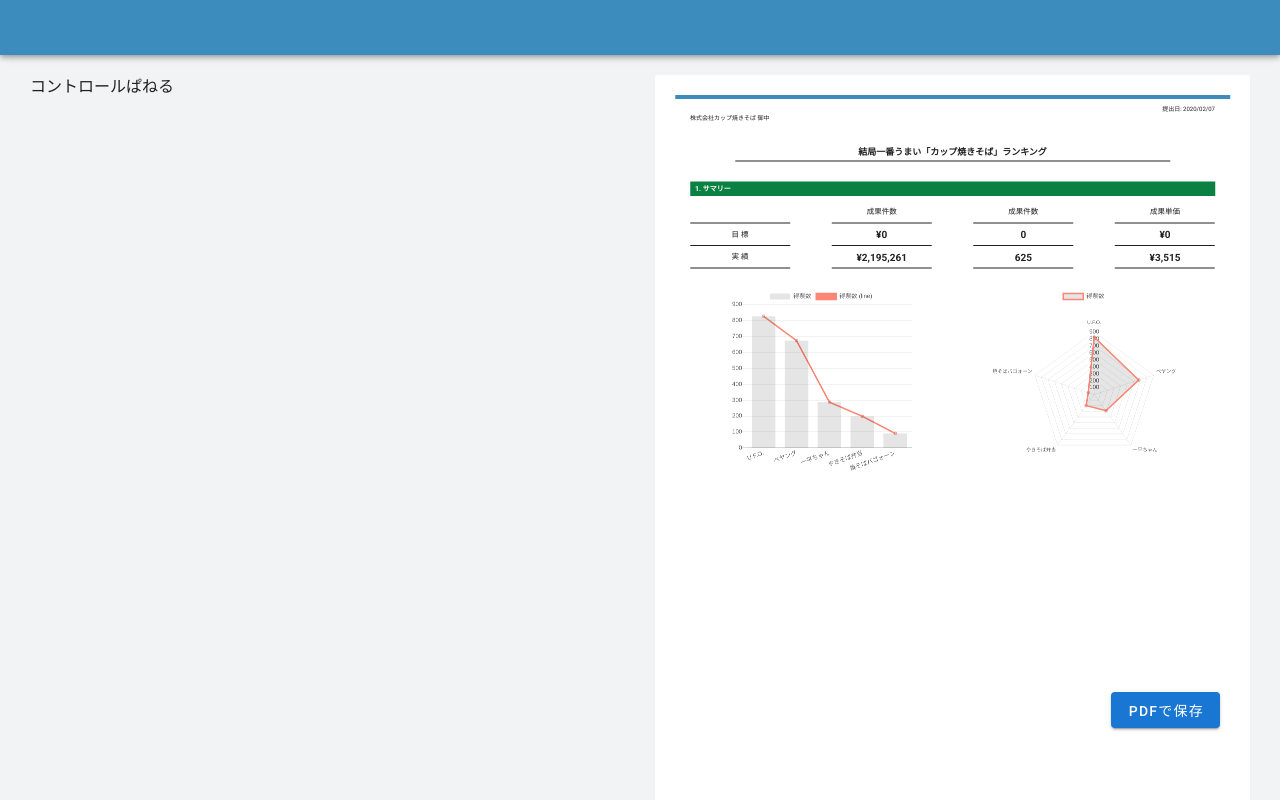
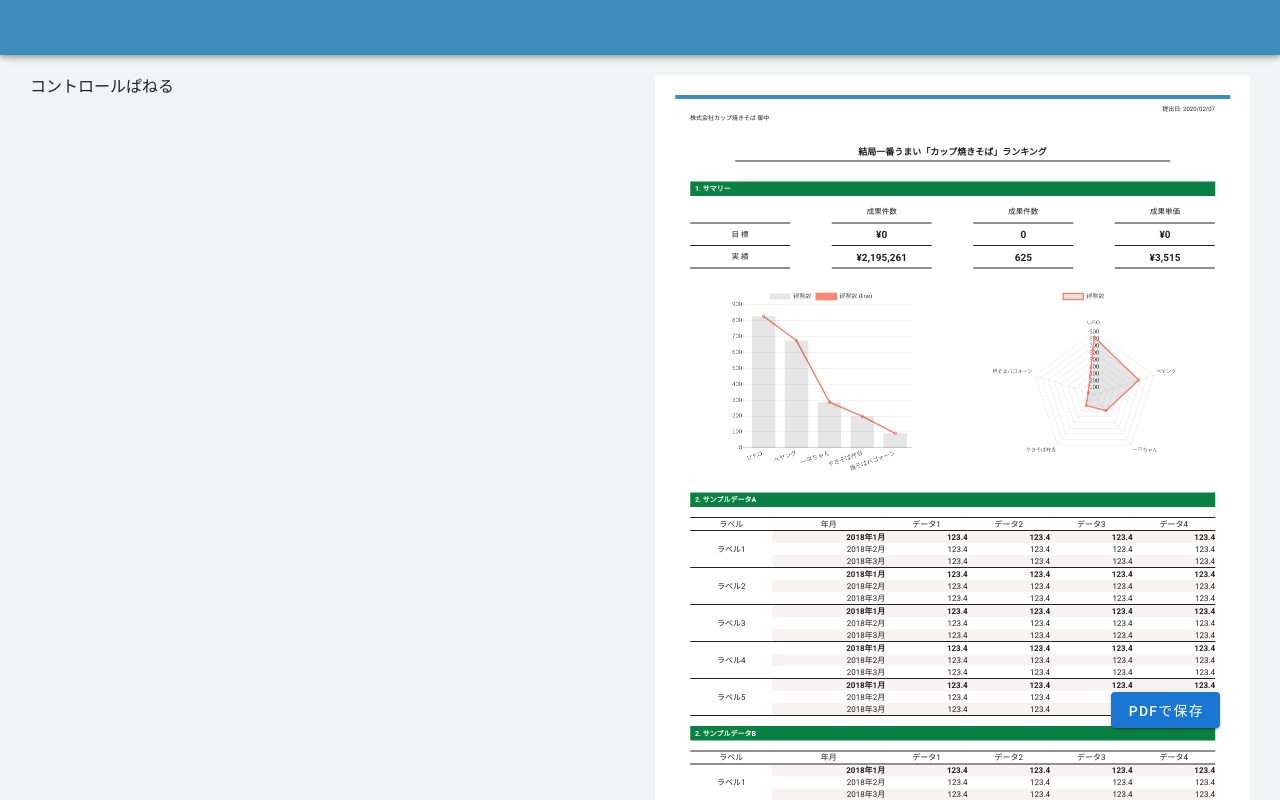
Before and after one commit to uenoryo/html2pdf, a Vue app: page / in a window 1280 px wide. Built offline with nearby package versions, Linux system fonts and the light colour scheme.

Commit message:
add sample table.

```diff
--- a/src/components/Sample.vue
+++ b/src/components/Sample.vue
@@ -48,6 +48,62 @@
                         <div class="report__graph">
                           <RadarChart :chartdata="radarChartData"/>
                         </div>
+                      </div>
+                    </section>
+
+                    <section>
+                      <h2 class="report__headingMiddle">2. サンプルデータA</h2>
+                      <div class="report__dataTables">
+                        <table cellspacing="0" cellpadding="0">
+                          <thead>
+                            <tr><th>ラベル</th><th>年月</th><th>データ1</th><th>データ2</th><th>データ3</th><th>データ4</th></tr>
+                          </thead>
+                          <tbody>
+                              <tr><th rowspan="3">ラベル1</th><td>2018年1月</td><td>123.4</td><td>123.4</td><td>123.4</td><td>123.4</td></tr>
+                              <tr>                           <td>2018年2月</td><td>123.4</td><td>123.4</td><td>123.4</td><td>123.4</td></tr>
+                              <tr>                           <td>2018年3月</td><td>123.4</td><td>123.4</td><td>123.4</td><td>123.4</td></tr>
+                              <tr><th rowspan="3">ラベル2</th><td>2018年1月</td><td>123.4</td><td>123.4</td><td>123.4</td><td>123.4</td></tr>
+                              <tr>                           <td>2018年2月</td><td>123.4</td><td>123.4</td><td>123.4</td><td>123.4</td></tr>
+                              <tr>                           <td>2018年3月</td><td>123.4</td><td>123.4</td><td>123.4</td><td>123.4</td></tr>
+                              <tr><th rowspan="3">ラベル3</th><td>2018年1月</td><td>123.4</td><td>123.4</td><td>123.4</td><td>123.4</td></tr>
+                              <tr>                           <td>2018年2月</td><td>123.4</td><td>123.4</td><td>123.4</td><td>123.4</td></tr>
+                              <tr>                           <td>2018年3月</td><td>123.4</td><td>123.4</td><td>123.4</td><td>123.4</td></tr>
+                              <tr><th rowspan="3">ラベル4</th><td>2018年1月</td><td>123.4</td><td>123.4</td><td>123.4</td><td>123.4</td></tr>
+                              <tr>                           <td>2018年2月</td><td>123.4</td><td>123.4</td><td>123.4</td><td>123.4</td></tr>
+                              <tr>                           <td>2018年3月</td><td>123.4</td><td>123.4</td><td>123.4</td><td>123.4</td></tr>
+                              <tr><th rowspan="3">ラベル5</th><td>2018年1月</td><td>123.4</td><td>123.4</td><td>123.4</td><td>123.4</td></tr>
+                              <tr>                           <td>2018年2月</td><td>123.4</td><td>123.4</td><td>123.4</td><td>123.4</td></tr>
+                              <tr>                           <td>2018年3月</td><td>123.4</td><td>123.4</td><td>123.4</td><td>123.4</td></tr>
+                          </tbody>
+                        </table>
+                      </div>
+                    </section>
+
+                    <section>
+                      <h2 class="report__headingMiddle">2. サンプルデータB</h2>
+                      <div class="report__dataTables">
+                        <table cellspacing="0" cellpadding="0">
+                          <thead>
+                            <tr><th>ラベル</th><th>年月</th><th>データ1</th><th>データ2</th><th>データ3</th><th>データ4</th></tr>
+                          </thead>
+                          <tbody>
+                              <tr><th rowspan="3">ラベル1</th><td>2018年1月</td><td>123.4</td><td>123.4</td><td>123.4</td><td>123.4</td></tr>
+                              <tr>                           <td>2018年2月</td><td>123.4</td><td>123.4</td><td>123.4</td><td>123.4</td></tr>
+                              <tr>                           <td>2018年3月</td><td>123.4</td><td>123.4</td><td>123.4</td><td>123.4</td></tr>
+                              <tr><th rowspan="3">ラベル2</th><td>2018年1月</td><td>123.4</td><td>123.4</td><td>123.4</td><td>123.4</td></tr>
+                              <tr>                           <td>2018年2月</td><td>123.4</td><td>123.4</td><td>123.4</td><td>123.4</td></tr>
+                              <tr>                           <td>2018年3月</td><td>123.4</td><td>123.4</td><td>123.4</td><td>123.4</td></tr>
+                              <tr><th rowspan="3">ラベル3</th><td>2018年1月</td><td>123.4</td><td>123.4</td><td>123.4</td><td>123.4</td></tr>
+                              <tr>                           <td>2018年2月</td><td>123.4</td><td>123.4</td><td>123.4</td><td>123.4</td></tr>
+                              <tr>                           <td>2018年3月</td><td>123.4</td><td>123.4</td><td>123.4</td><td>123.4</td></tr>
+                              <tr><th rowspan="3">ラベル4</th><td>2018年1月</td><td>123.4</td><td>123.4</td><td>123.4</td><td>123.4</td></tr>
+                              <tr>                           <td>2018年2月</td><td>123.4</td><td>123.4</td><td>123.4</td><td>123.4</td></tr>
+                              <tr>                           <td>2018年3月</td><td>123.4</td><td>123.4</td><td>123.4</td><td>123.4</td></tr>
+                              <tr><th rowspan="3">ラベル5</th><td>2018年1月</td><td>123.4</td><td>123.4</td><td>123.4</td><td>123.4</td></tr>
+                              <tr>                           <td>2018年2月</td><td>123.4</td><td>123.4</td><td>123.4</td><td>123.4</td></tr>
+                              <tr>                           <td>2018年3月</td><td>123.4</td><td>123.4</td><td>123.4</td><td>123.4</td></tr>
+                          </tbody>
+                        </table>
                       </div>
                     </section>
                   </div>
@@ -277,7 +333,7 @@ export default {
     &__graphs {
       width: 100%;
       display: flex;
-      margin-top: 40px;
+      margin: 40px 0;
       justify-content: space-around;
     }
 
@@ -285,6 +341,39 @@ export default {
       width: 35%;
       height: 35%;
     }
+
+    &__dataTables {
+      margin: 20px 0;
+      table {
+        width: 100%;
+      }
+      thead {
+        th {
+          font-weight: normal;
+          border-top: 2px solid;
+          border-bottom: 2px solid;
+        }
+      }
+      tbody {
+        td {
+          text-align: right;
+        }
+        th {
+          font-weight: normal;
+          border-bottom: 2px solid;
+        }
+        tr:nth-child(3n+1) {
+          font-weight: bold;
+        }
+        tr:nth-child(3n) td {
+          border-bottom: 2px solid;
+        }
+        tr:nth-child(odd) td {
+          background-color: #99554411;
+        }
+      }
+    }
   }
 
+
 </style>
```
